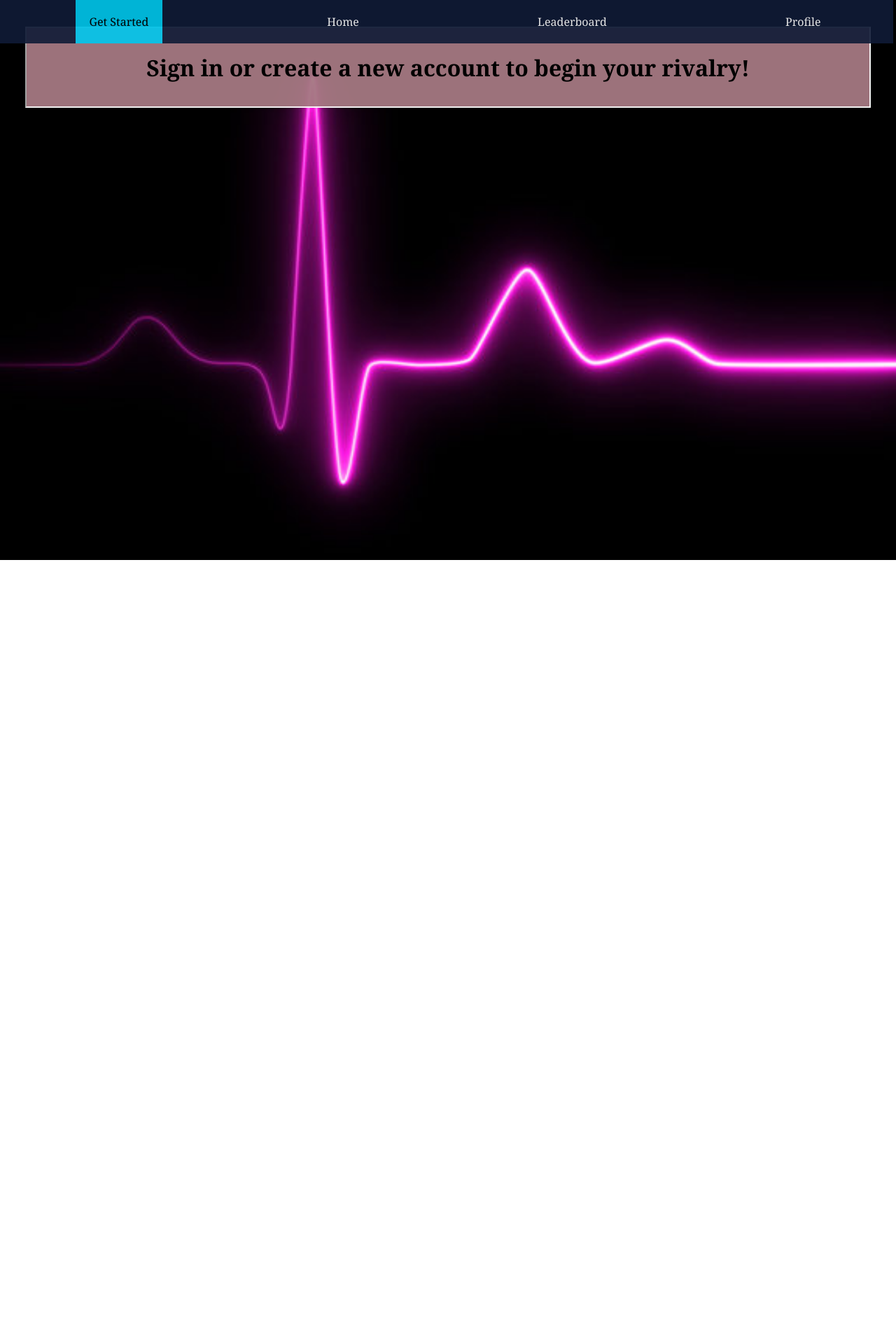
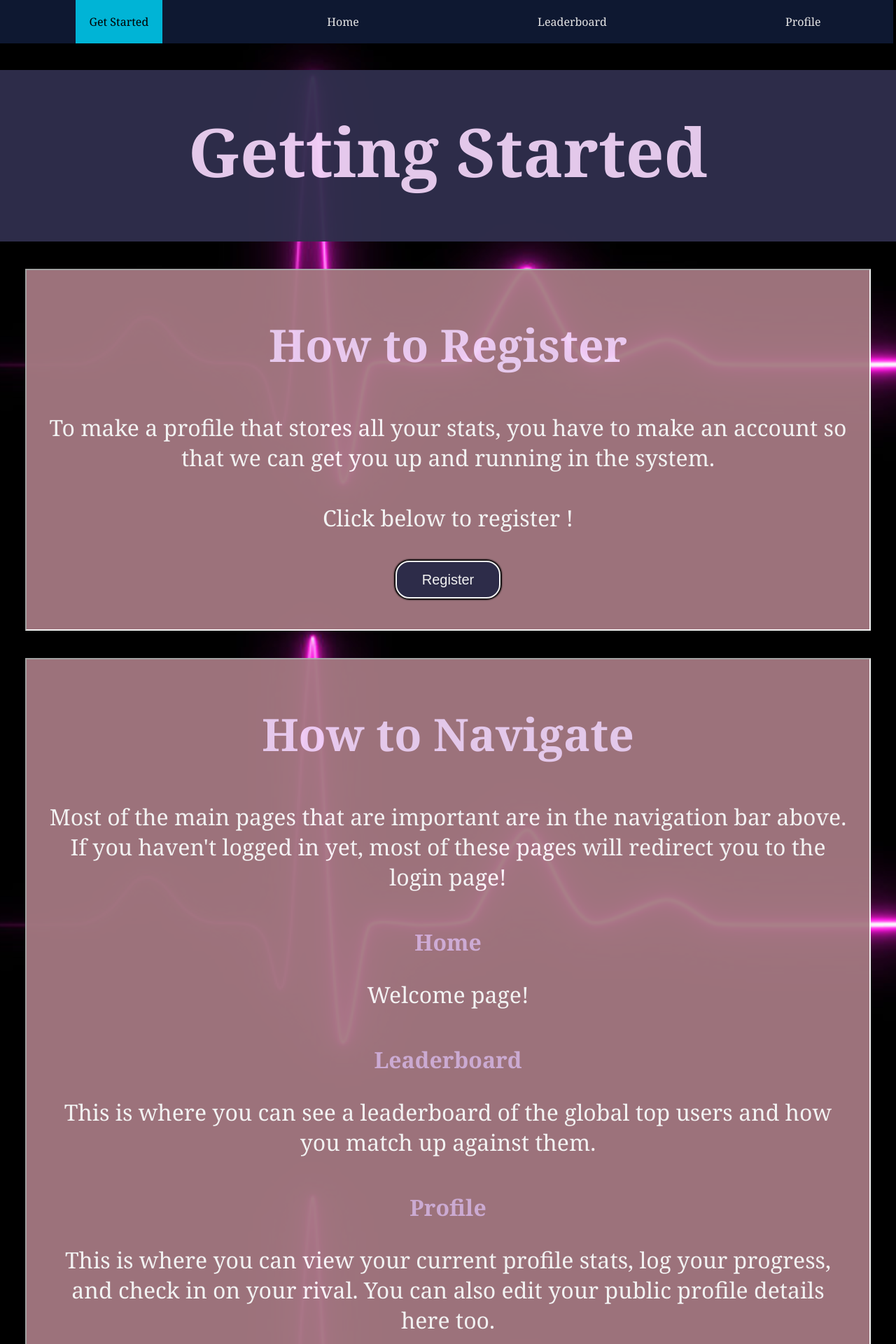
Before and after one commit to CS222-UIUC/course-project-group-101, a React (Create React App) app in the folder frontend/calorie-clash/: page /get-started in a window 1280 px wide. Shown: the top 1920 px of the page at 70% size. Before the commit the page ends 800 px from the top, so only its background shows below. Built offline with nearby package versions, Linux system fonts and the light colour scheme.

Commit message:
Merged in the template code I made previously

```diff
--- a/frontend/calorie-clash/src/pages/get-started.js
+++ b/frontend/calorie-clash/src/pages/get-started.js
@@ -2,56 +2,46 @@ import React from 'react';
 import '../stylesheets/App.css';
 import '../stylesheets/general.css';
 
-/*Opens the getting started page (add correct link when made)*/
-// function signup() {
-//   window.open(App, "_self");
-// }
-
 const Started = () => {
   return (
     <div className="App">
-      <div className = "content center">
-        <h1>Sign in or create a new account to begin your rivalry!</h1>
+      <div id="title" className="center">
+            <h1 className="center projectname"> Getting Started</h1>
+      </div>
+      <div className="center content">
+            <h2 className="center subheader">How to Register</h2>
+            <p className="text">
+                To make a profile that stores all your stats,
+                you have to make an account so that we can get you up and running in the system. <br></br><br></br>
+
+                Click below to register ! <br></br>
+
+                <button className = "lbutton center">Register</button>
+            </p>
+      </div>
+      <div className="center content">
+          <h2 className="center subheader">How to Navigate</h2>
+          <p className="text">
+              Most of the main pages that are important are in the navigation bar above. <br></br>
+
+              If you haven't logged in yet, most of these pages will redirect you to the login page!<br></br>
+          </p>
+          <h3 className="center subheader2">Home</h3>
+          <p className="text">
+              Welcome page! <br></br>
+          </p>
+          <h3 className="center subheader2">Leaderboard</h3>
+          <p className="text">
+              This is where you can see a leaderboard of the global top users and how you match up against them. <br></br>
+          </p>
+          <h3 className="center subheader2">Profile</h3>
+          <p className="text">
+            This is where you can view your current profile stats, log your progress, and check in on your rival.
+            You can also edit your public profile details here too. <br></br>
+          </p>
       </div>
     </div>
   );
 };
 
 export default Started;
-
-/*The Home Page*/
-// function Started() {
-//   return (
-//     <div className="App">
-//       <div id="navbar" className="sticky">
-//           {/*Add the appropriate links when the pages are created*/}
-//           <a href="App"> Leaderboard </a>
-//           <a href="App"> Profile </a>
-//           <a href="get-started"> Getting Started </a>
-//           <a href="App"> Home </a>
-//       </div>
-//       <div id="title" className="center">
-//           {/*We can put a logo here when we have one*/}
-//           <h1 className="center projectname"> Calorie Clash </h1>
-//       </div>
-//       {/*Put welcome message + basic info about web app*/}
-//       <div className="center content">
-//         <p className="text">
-//             Welcome to Calorie Clash! <br></br><br></br>
-
-//             To begin, first go to our sign up page. <br></br><br></br>
-
-//             There, you can put in workout and physical information, which we will use to match you up with your rival! <br></br><br></br>
-
-//             Want to see your rank locally or around the world? Check out our leaderboard to see how you stack up to the competition! <br></br><br></br>
-
-//             Interested? Click below to get started! <br></br><br></br>
-
-//             <button id="Sign Me Up!" onClick={signup}>Sign Up</button>
-//         </p>
-//       </div>
-//     </div>
-//   );
-// }
-
-// export default Started;
--- a/frontend/calorie-clash/src/pages/leaderboard.js
+++ b/frontend/calorie-clash/src/pages/leaderboard.js
@@ -2,16 +2,33 @@ import React from 'react';
 import '../stylesheets/App.css';
 import '../stylesheets/general.css';
 
-/*Opens the getting started page (add correct link when made)*/
-// function signup() {
-//   window.open(App, "_self");
-// }
-
 const Leaderboard = () => {
   return (
     <div className="App">
+      <div id="title" className="center">
+            <h1 className="center projectname"> Leaderboard</h1>
+      </div>
+      {/* Only show when logged in when we figure out how to check if logged in*/}
+      <div className="center content">
+          <h2 className="center subheader">Guide</h2>
+          <p className="text">
+              Below you can find the leaderboard of the top 10 users who burned the most calories this week! <br></br><br></br>
+
+              Click on the user's name to see their public profile! <br></br><br></br>
+
+              Under the leaderboard, you can see your current stats to see where you are relative to others. <br></br><br></br>
+          </p>
+      </div>
+      <div className="center content">
+          <h2 className="center subheader">Put leaderboard here!</h2>
+          <p className="text">Here are the top 10 calorie burners across the world!</p>
+      </div>
+      <div className="center content">
+          <h2 className="center subheader">Put current user stats here (if applicable)!</h2>
+      </div>
+      {/* Show when not logged in when we figure out how to check if logged in*/}
       <div className = "content center">
-        <h1>Here are the top 10 calorie burners across the world!</h1>
+        <p className = "text">Log in to view your profile stats</p>
       </div>
     </div>
   );
--- a/frontend/calorie-clash/src/pages/profile.js
+++ b/frontend/calorie-clash/src/pages/profile.js
@@ -12,15 +12,25 @@ import '../forms/log-calories'
 const Profile = () => {
   return (
     <div className="App">
-      <div className = "content center">
-        <h1>Log in to view your profile stats</h1>
+      <div id="title" class="center">
+          <h1 class="center projectname">Profile</h1>
       </div>
-      <div className="center content">
-          <h2 className="center subheader">Info</h2>
+      {/* Only show when logged in when we figure out how to check if logged in*/}
+      <div class="center content">
+          <h2 class="center subheader">Info</h2>
+          <p class="text">
+              Insert current public profile info here <br></br>
+              <button className="lbutton center">Edit</button>
+          </p>
           <p className="text">
               Click below to log your calories burned today! <br></br>
               <Link className= "center lbutton" to="/log-calories">Log Calories</Link>
           </p>
+      </div>
+
+      {/* Show when not logged in when we figure out how to check if logged in*/}
+      <div className = "content center">
+        <p className = "text">Log in to view your profile stats</p>
       </div>
     </div>
   );
```
